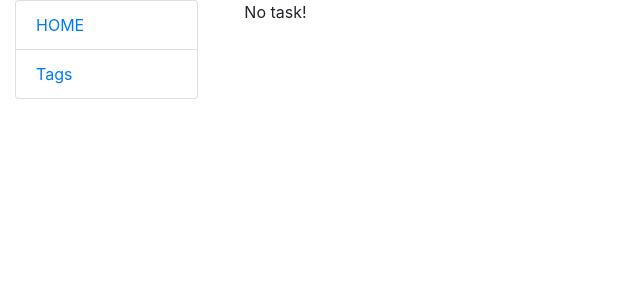
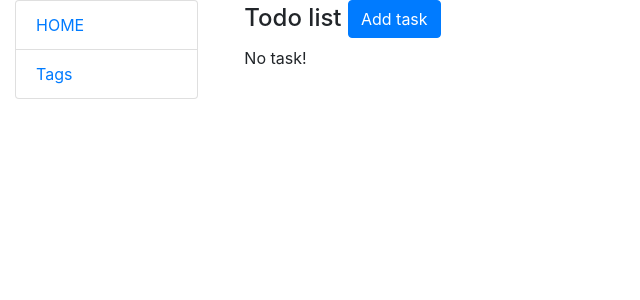
Before and after one commit to MykytaKuzmytskyi/todo_list, a Django app: page / in a window 1280 px wide. Shown: the top 300 px of the page, without its empty margins (0-640 px from the left). Run offline with Django 4.2, Linux system fonts and the light colour scheme; data that the repository does not hold is empty.

Commit message:
Added functions for task model.

```diff
--- a/tasks/urls.py
+++ b/tasks/urls.py
@@ -1,10 +1,19 @@
 from django.urls import path
 
-from .views import TaskListView
-
+from .views import (
+    TaskListView,
+    TaskCreateView,
+    TaskUpdateView,
+    TaskDeleteView,
+    closing_task
+)
 
 urlpatterns = [
     path("", TaskListView.as_view(), name="task-list"),
+    path("tasks/create/", TaskCreateView.as_view(), name="task-create"),
+    path("tasks/update/<int:pk>/", TaskUpdateView.as_view(), name="task-update"),
+    path("tasks/delete/<int:pk>/", TaskDeleteView.as_view(), name="task-delete"),
+    path("tasks/<int:pk>/close/", closing_task, name="task-close"),
 ]
 
 app_name = "tasks"
--- a/tasks/views.py
+++ b/tasks/views.py
@@ -1,9 +1,39 @@
+from django.http import HttpResponseRedirect
 from django.shortcuts import render
+from django.urls import reverse_lazy
 from django.views import generic
 
+from tasks.forms import TaskForm
 from tasks.models import Task
 
 
 class TaskListView(generic.ListView):
     model = Task
     template_name = "tasks/task_list.html"
+
+
+class TaskCreateView(generic.CreateView):
+    model = Task
+    form_class = TaskForm
+    success_url = reverse_lazy("tasks:task-list")
+
+
+class TaskUpdateView(generic.UpdateView):
+    model = Task
+    form_class = TaskForm
+    success_url = reverse_lazy("tasks:task-list")
+
+
+class TaskDeleteView(generic.DeleteView):
+    model = Task
+    success_url = reverse_lazy("tasks:task-list")
+
+
+def closing_task(request, pk):
+    task = Task.objects.get(id=pk)
+    if task.is_completed is False:
+        task.is_completed = True
+        task.save()
+    return HttpResponseRedirect(
+        reverse_lazy("tasks:task-list")
+    )
--- a/templates/tasks/task_list.html
+++ b/templates/tasks/task_list.html
@@ -4,19 +4,24 @@
 
 
 <div class="ml-3">
-
+    <h4>
+        Todo list
+        <a href="{% url 'tasks:task-create' %}" class="btn btn-primary link-to-page">
+            Add task
+        </a>
+    </h4>
 
     {% for task in task_list %}
     <hr>
     <p>
-
         <strong>{{ task.description }}</strong>
         {% if task.is_completed %}
         <strong class="text-success">Done</strong>
         <a class="btn btn-secondary link-to-page">Undo</a>
         {% else %}
         <strong class="text-danger">Not done</strong>
-
+        <a href="{% url 'tasks:task-close' pk=task.id %}" class="btn btn-success link-to-page "><i
+                class="text-right">Complete</i></a>
         {% endif %}
     </p>
 
@@ -26,7 +31,8 @@
         {% for tag in task.tags.all %}
         {{ tag }}
         {% endfor %}
-
+        <a href="{% url 'tasks:task-update' pk=task.id %}" class="link-to-page">Update</a>
+        <a href="{% url 'tasks:task-delete' pk=task.id %}" class="link-to-page text-danger">Delete</a>
     </p>
     {% empty %}
     <p>No task!</p>
```
Also changed, not shown: templates/tasks/task_confirm_delete.html (added, +10 -0 lines), templates/tasks/task_form.html (added, +12 -0 lines).
